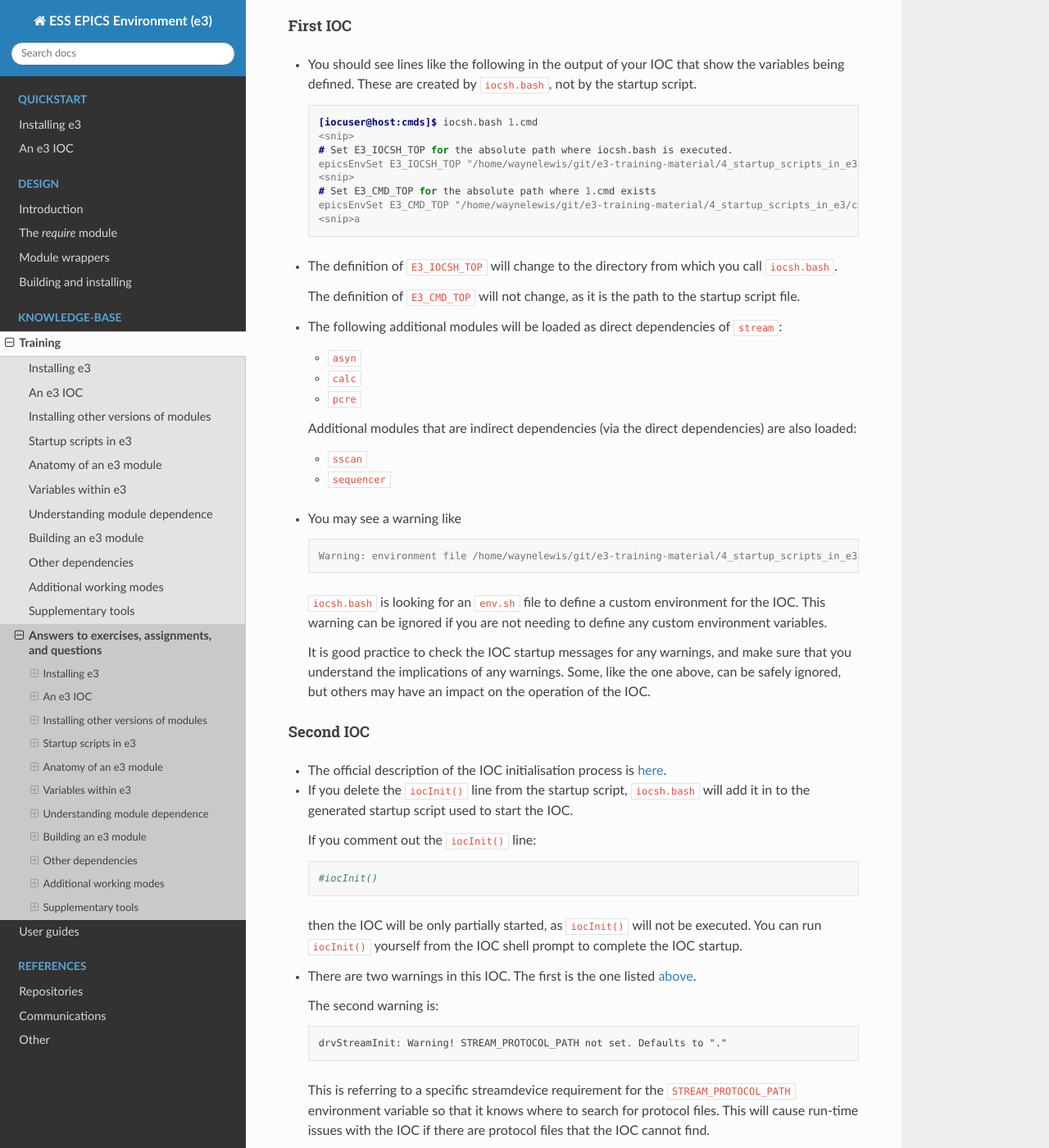
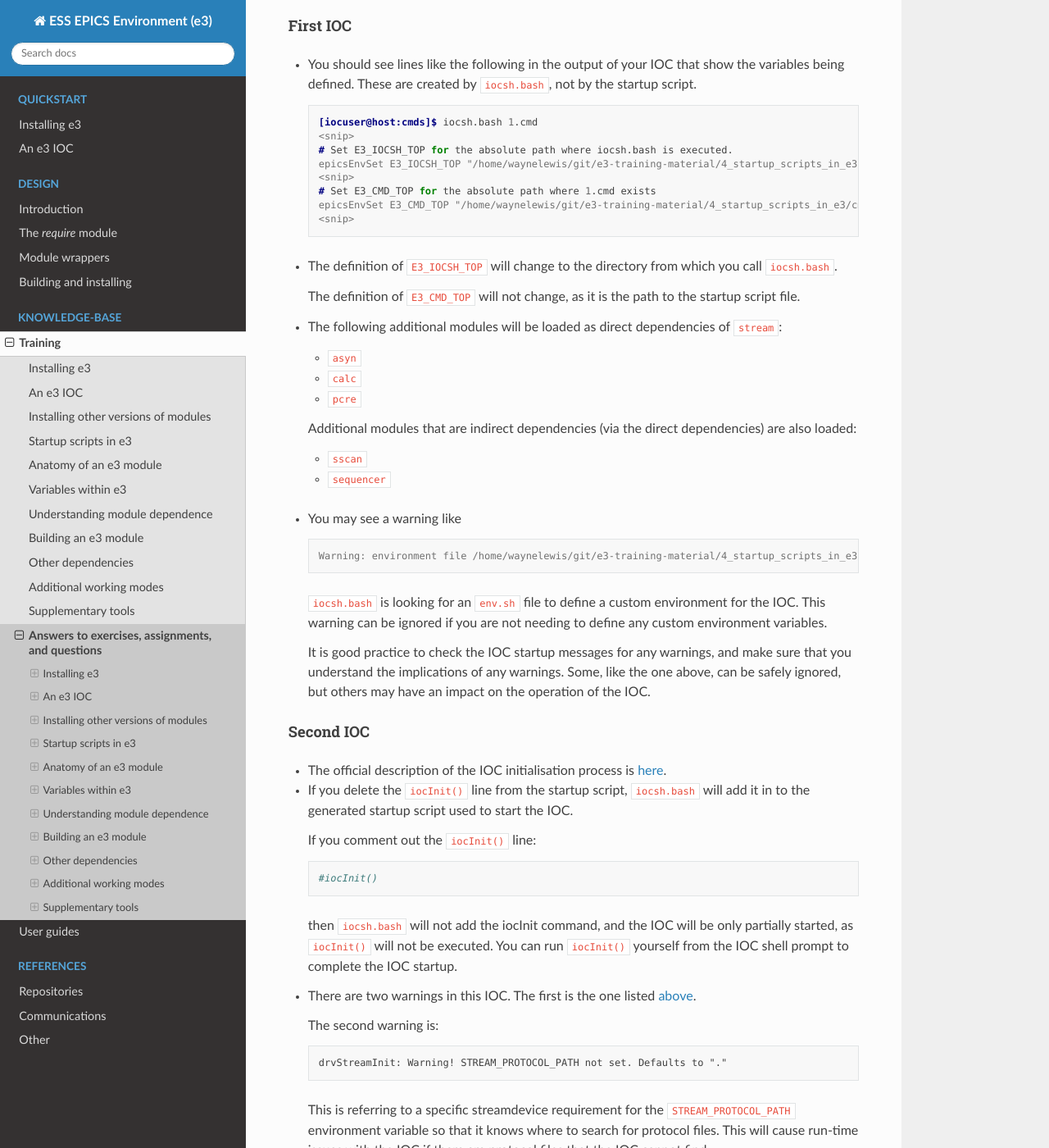
Before and after one commit to ttkorhonen/e3pages, a Sphinx documentation site: the page built from docs/kb/training/workbook/99_exercise_answers.md, in a window 1280 px wide and 1400 px high, scrolled down 4381 px. Shown: the whole window at 82% size. Built offline with Sphinx 7.4.7 and the Read the Docs theme 2.0.0, drawn with Linux system fonts in a browser that asks for light colours; some of the changed text lies outside the part shown.

Commit message:
Minor fixes

````diff
--- a/docs/kb/training/workbook/99_exercise_answers.md
+++ b/docs/kb/training/workbook/99_exercise_answers.md
@@ -224,7 +224,7 @@ None
   <snip>
   # Set E3_CMD_TOP for the absolute path where 1.cmd exists
   epicsEnvSet E3_CMD_TOP "/home/waynelewis/git/e3-training-material/4_startup_scripts_in_e3/cmds"
-  <snip>a
+  <snip>
   ```
 
 - The definition of `E3_IOCSH_TOP` will change to the directory from which you
@@ -269,9 +269,9 @@ None
   ```
   #iocInit()
   ```
-  then the IOC will be only partially started, as `iocInit()` will not be
-  executed. You can run `iocInit()` yourself from the IOC shell prompt to
-  complete the IOC startup.
+  then `iocsh.bash` will not add the iocInit command, and the IOC will be only
+  partially started, as `iocInit()` will not be executed. You can run
+  `iocInit()` yourself from the IOC shell prompt to complete the IOC startup.
 
 - There are two warnings in this IOC. The first is the one listed
   {ref}`above <env_sh_warning>`.
@@ -364,7 +366,7 @@ None
    - a production IOC would not use random numbers for PV names, as clients
 	 would need to be updated each time the IOC is restarted.
    - using the `essioc` module to load the standard set of IOC modules (for ESS
-	 IOCs), which includes:
+     IOCs), which includes:
 	 - `iocstats`
 	 - `autosave`
 	 - `recsync`
````
Also changed, not shown: other parts of docs/kb/training/workbook/99_exercise_answers.md (+3 -1 lines).
